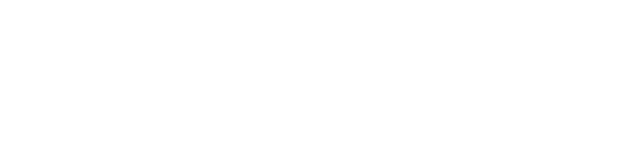
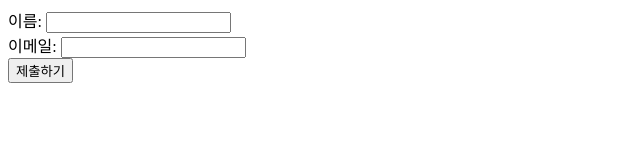
Before and after one commit to krapli441/2023.04.10_awstest, a website: page index.html in a window 1280 px wide. Shown: the whole page, without its empty margins (0-640 px from the left). Drawn offline with Linux system fonts and the light colour scheme.

```diff
--- a/index.html
+++ b/index.html
@@ -7,6 +7,18 @@
     <title>aws test shit</title>
   </head>
   <body>
-    <form></form>
+    <form action="" method="get" class="form-example">
+      <div class="form-example">
+        <label for="name">이름: </label>
+        <input type="text" name="name" id="name" required />
+      </div>
+      <div class="form-example">
+        <label for="email">이메일: </label>
+        <input type="email" name="email" id="email" required />
+      </div>
+      <div class="form-example">
+        <input type="submit" value="제출하기" />
+      </div>
+    </form>
   </body>
 </html>
```
Also changed, not shown: app.js (+31 -0 lines).
